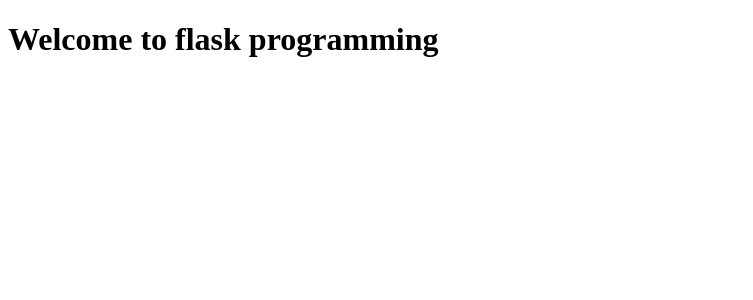
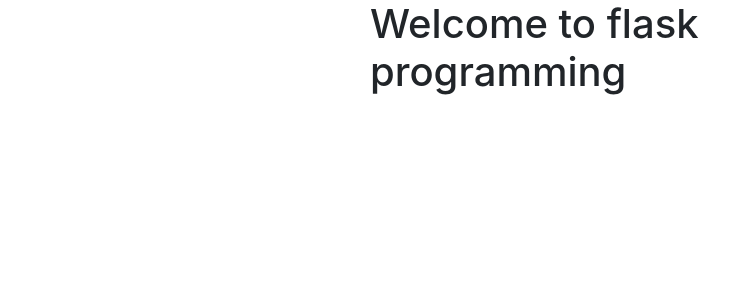
Before and after one commit to premkumarr1989/pythonnew, a Flask app: page / in a window 1280 px wide. Shown: the top 300 px of the page, without its empty margins (0-753 px from the left). Run offline with Flask 2, Linux system fonts and the light colour scheme; some libraries are stand-ins or nearby versions.

Commit message:
3nd upload

```diff
--- a/templates/index.html
+++ b/templates/index.html
@@ -1,12 +1,28 @@
 <!DOCTYPE html>
 <html lang="en">
 <head>
+        <link rel="stylesheet" href="https://stackpath.bootstrapcdn.com/bootstrap/4.3.1/css/bootstrap.min.css" integrity="sha384-ggOyR0iXCbMQv3Xipma34MD+dH/1fQ784/j6cY/iJTQUOhcWr7x9JvoRxT2MZw1T" crossorigin="anonymous">
     <meta charset="UTF-8">
     <meta name="viewport" content="width=device-width, initial-scale=1.0">
     <meta http-equiv="X-UA-Compatible" content="ie=edge">
     <title>Document</title>
 </head>
 <body>
-    <h1>Welcome to flask programming</h1>
+    <div class="container">
+        <div class="row">
+        <div class="col-sm-3">        </div>
+
+
+        <div class="col-sm-6">
+                <h1>Welcome to flask programming</h1>
+
+        </div>
+
+        <div class="col-sm-3"></div>
+    </div>
+</div>
+
+
+
 </body>
 </html>
```
Also changed, not shown: templates/home.html (+18 -1 lines).
